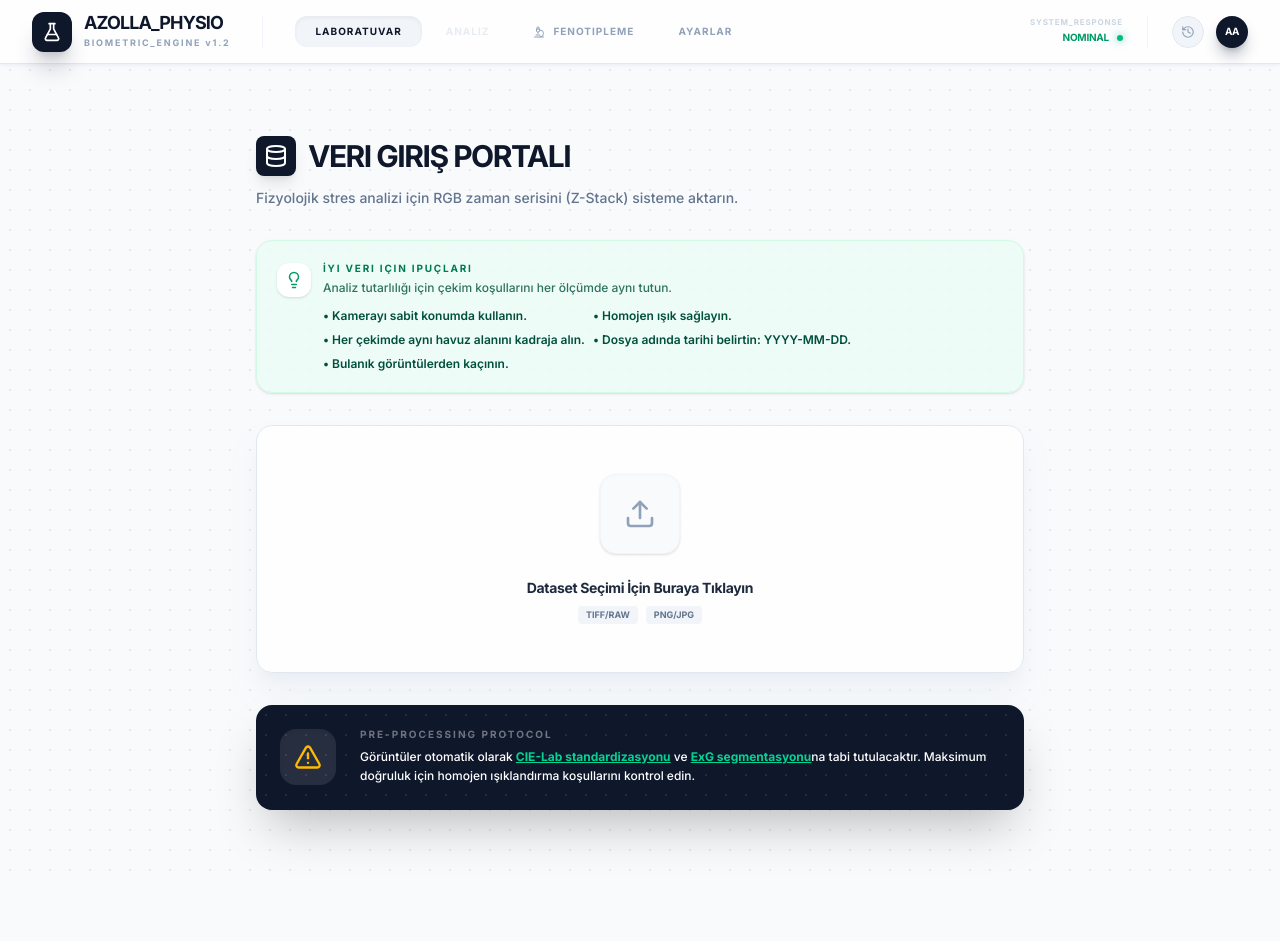
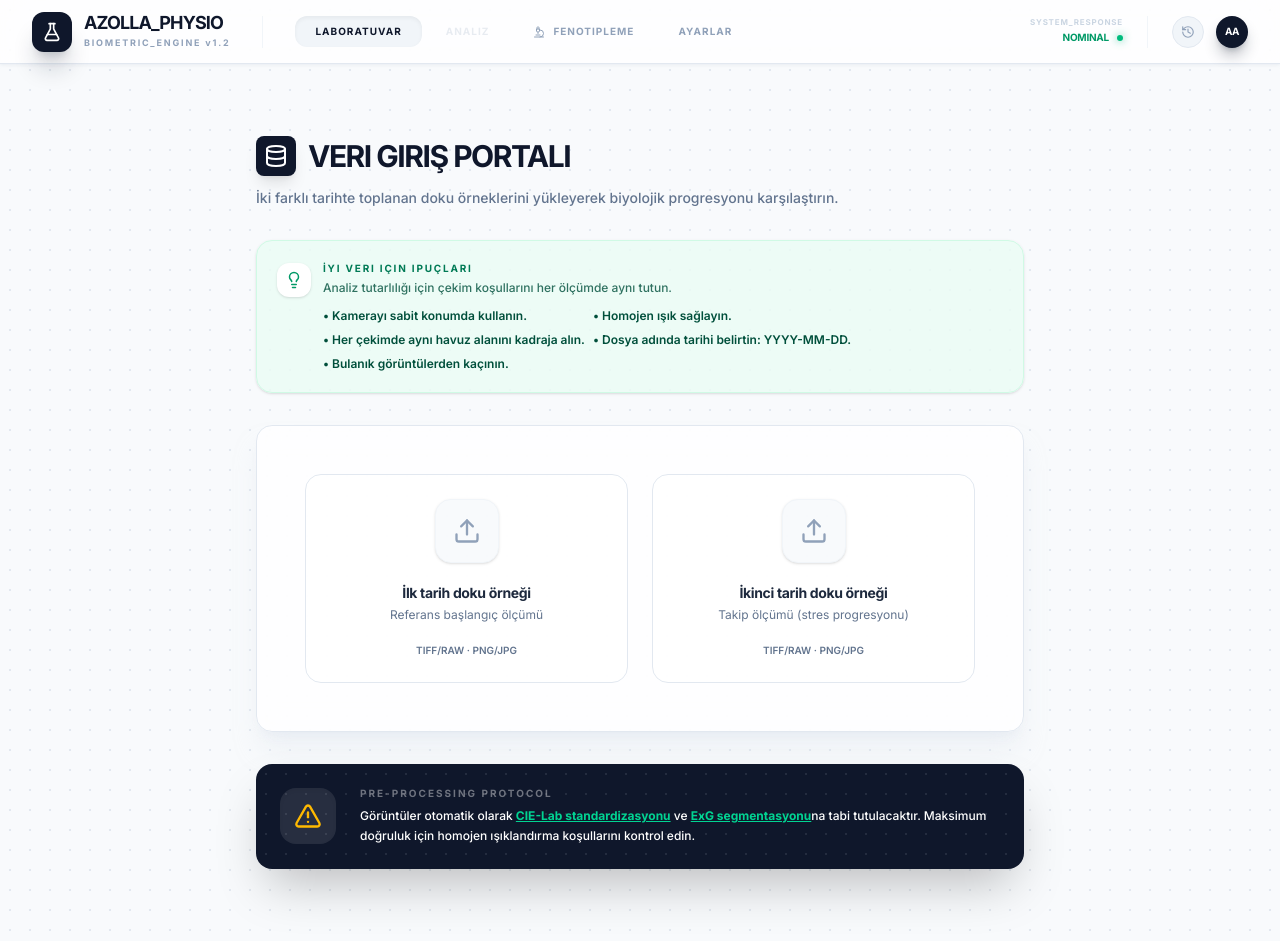
Before and after one commit to sisbas/AZOLLA_PHYSO, a React (Vite) app: page / in a window 1280 px wide. Before the commit the page ends 882 px from the top, so only its background shows below. Built offline with nearby package versions, Linux system fonts and the light colour scheme.

Commit message:
feat(upload): add dual-date tissue sample upload flow

```diff
--- a/src/components/UploadPanel.tsx
+++ b/src/components/UploadPanel.tsx
@@ -65,22 +65,28 @@ const timestampForFile = (file: File) => {
 };
 
 export default function UploadPanel({ onComplete }: UploadPanelProps) {
-  const [files, setFiles] = useState<File[]>([]);
+  const [firstDateFiles, setFirstDateFiles] = useState<File[]>([]);
+  const [secondDateFiles, setSecondDateFiles] = useState<File[]>([]);
   const [isUploading, setIsUploading] = useState(false);
   const [progress, setProgress] = useState(0);
   const [pipelineStage, setPipelineStage] = useState<string>('queued');
   const [currentFile, setCurrentFile] = useState<string>('');
   const [error, setError] = useState<{ message: string; remediation?: string } | null>(null);
 
-  const handleFileChange = (e: React.ChangeEvent<HTMLInputElement>) => {
-    if (e.target.files) {
-      setFiles(Array.from(e.target.files));
+  const handleFileChange = (target: 'first' | 'second') => (e: React.ChangeEvent<HTMLInputElement>) => {
+    if (!e.target.files) return;
+
+    const selectedFiles = Array.from(e.target.files);
+    if (target === 'first') {
+      setFirstDateFiles(selectedFiles);
+    } else {
+      setSecondDateFiles(selectedFiles);
+    }
     setError(null);
-    }
   };
 
   const uploadFiles = async () => {
-    if (files.length === 0) return;
+    if (firstDateFiles.length === 0 || secondDateFiles.length === 0) return;
     setIsUploading(true);
     setError(null);
 
@@ -92,9 +98,15 @@ export default function UploadPanel({ onComplete }: UploadPanelProps) {
     }
 
     const formData = new FormData();
-    files.forEach(f => {
-      formData.append('images', f);
-      formData.append('timestamps', timestampForFile(f));
+    const orderedFiles = [
+      ...firstDateFiles.map((file) => ({ file, group: 'first_date' })),
+      ...secondDateFiles.map((file) => ({ file, group: 'second_date' })),
+    ].sort((a, b) => timestampForFile(a.file).localeCompare(timestampForFile(b.file)));
+
+    orderedFiles.forEach(({ file, group }) => {
+      formData.append('images', file);
+      formData.append('timestamps', timestampForFile(file));
+      formData.append('groups', group);
     });
     formData.append('experiment_id', `EXP-${Date.now()}`);
 
@@ -195,7 +207,7 @@ export default function UploadPanel({ onComplete }: UploadPanelProps) {
             <h2 className="text-3xl font-black tracking-tighter text-slate-900 uppercase">Veri Giriş Portalı</h2>
           </div>
         </div>
-        <p className="text-sm text-slate-500 font-medium">Fizyolojik stres analizi için RGB zaman serisini (Z-Stack) sisteme aktarın.</p>
+        <p className="text-sm text-slate-500 font-medium">İki farklı tarihte toplanan doku örneklerini yükleyerek biyolojik progresyonu karşılaştırın.</p>
         <div className="absolute -top-10 -right-10 w-40 h-40 bg-primary/5 rounded-full blur-3xl pointer-events-none" />
       </div>
 
@@ -221,36 +233,38 @@ export default function UploadPanel({ onComplete }: UploadPanelProps) {
       </div>
 
       <div className={cn(
-        "bg-white/80 backdrop-blur-md border border-slate-200 rounded-2xl p-12 flex flex-col items-center justify-center gap-8 transition-all shadow-xl shadow-slate-200/50 group relative overflow-hidden",
-        files.length > 0 ? "ring-2 ring-slate-900 border-transparent" : "hover:border-primary/50"
+        "bg-white/80 backdrop-blur-md border border-slate-200 rounded-2xl p-8 md:p-12 transition-all shadow-xl shadow-slate-200/50 group relative overflow-hidden",
+        firstDateFiles.length > 0 || secondDateFiles.length > 0 ? "ring-2 ring-slate-900 border-transparent" : "hover:border-primary/50"
       )}>
         <div className="absolute inset-0 opacity-[0.03] scientific-grid pointer-events-none" />
+        <div className="grid gap-6 md:grid-cols-2">
+          {[
+            { key: 'first', label: 'İlk tarih doku örneği', sub: 'Referans başlangıç ölçümü', id: 'first-date-upload' },
+            { key: 'second', label: 'İkinci tarih doku örneği', sub: 'Takip ölçümü (stres progresyonu)', id: 'second-date-upload' },
+          ].map((slot) => (
+            <label key={slot.id} htmlFor={slot.id} className="cursor-pointer rounded-2xl border border-slate-200 bg-white p-6 flex flex-col items-center gap-5 hover:border-emerald-300 transition-colors">
               <input
                 type="file"
                 multiple
-          onChange={handleFileChange}
+                onChange={handleFileChange(slot.key as 'first' | 'second')}
                 className="hidden"
-          id="file-upload"
+                id={slot.id}
                 disabled={isUploading}
               />
-        <label
-          htmlFor="file-upload"
-          className="cursor-pointer flex flex-col items-center gap-6"
-        >
-          <div className="w-20 h-20 rounded-2xl bg-slate-50 border border-slate-100 flex items-center justify-center text-slate-400 group-hover:scale-110 group-hover:rotate-3 transition-all shadow-sm">
-            <Upload size={32} />
+              <div className="w-16 h-16 rounded-2xl bg-slate-50 border border-slate-100 flex items-center justify-center text-slate-400 shadow-sm">
+                <Upload size={28} />
               </div>
-          <div className="text-center space-y-2">
-            <span className="text-sm font-bold text-slate-800 tracking-tight block">Dataset Seçimi İçin Buraya Tıklayın</span>
-            <div className="flex gap-2 justify-center">
-              <span className="px-2 py-0.5 bg-slate-100 text-slate-500 rounded text-[9px] font-bold uppercase">TIFF/RAW</span>
-              <span className="px-2 py-0.5 bg-slate-100 text-slate-500 rounded text-[9px] font-bold uppercase">PNG/JPG</span>
+              <div className="text-center">
+                <p className="text-sm font-bold text-slate-800 tracking-tight">{slot.label}</p>
+                <p className="text-xs text-slate-500 mt-1">{slot.sub}</p>
+              </div>
+              <div className="text-[10px] font-semibold text-slate-500">TIFF/RAW · PNG/JPG</div>
+            </label>
+          ))}
         </div>
       </div>
-        </label>
-      </div>
 
-      {files.length > 0 && (
+      {(firstDateFiles.length > 0 || secondDateFiles.length > 0) && (
         <motion.div
           initial={{ opacity: 0, y: 20 }}
           animate={{ opacity: 1, y: 0 }}
@@ -259,7 +273,7 @@ export default function UploadPanel({ onComplete }: UploadPanelProps) {
           <div className="flex items-center justify-between pb-6 border-b border-slate-50">
             <div className="flex flex-col">
               <span className="text-[10px] font-bold text-slate-400 uppercase tracking-widest leading-none mb-1">Batch Meta</span>
-              <span className="font-black text-sm text-slate-900 uppercase tracking-tighter">{files.length} Kayıt Sırada</span>
+              <span className="font-black text-sm text-slate-900 uppercase tracking-tighter">{firstDateFiles.length + secondDateFiles.length} Kayıt Sırada</span>
             </div>
             {isUploading ? (
               <div className="flex items-center gap-3 px-4 py-2 bg-slate-900 text-white rounded-xl shadow-lg shadow-black/10 transition-all">
@@ -272,7 +286,7 @@ export default function UploadPanel({ onComplete }: UploadPanelProps) {
                 className="group relative bg-[#10b981] text-white px-8 py-3 rounded-xl text-[11px] font-bold uppercase tracking-widest hover:bg-emerald-600 transition-all shadow-xl shadow-emerald-200 overflow-hidden"
               >
                 <span className="relative z-10 flex items-center gap-3">
-                  Sekans Analizini Başlat <CheckCircle2 size={16} />
+                  Tarihsel Doku Karşılaştırmasını Başlat <CheckCircle2 size={16} />
                 </span>
                 <div className="absolute inset-0 bg-white/20 translate-y-full group-hover:translate-y-0 transition-transform" />
               </button>
@@ -280,7 +294,10 @@ export default function UploadPanel({ onComplete }: UploadPanelProps) {
           </div>
 
           <div className="space-y-2 max-h-56 overflow-y-auto pr-3 scrollbar-thin scrollbar-thumb-slate-200">
-            {files.map((file, i) => {
+            {[
+              ...firstDateFiles.map((file) => ({ file, group: 'İlk Tarih' })),
+              ...secondDateFiles.map((file) => ({ file, group: 'İkinci Tarih' })),
+            ].map(({ file, group }, i) => {
               const dateMetadata = fileDateMetadata(file);
 
               return (
@@ -290,6 +307,7 @@ export default function UploadPanel({ onComplete }: UploadPanelProps) {
                       <FileCode size={14} />
                     </div>
                     <div className="min-w-0 space-y-1">
+                      <span className="inline-flex items-center rounded-full bg-slate-900 px-2 py-0.5 text-[9px] font-black uppercase tracking-wider text-white">{group}</span>
                       <span className="block truncate text-xs font-bold text-slate-700 sm:max-w-[240px]">{file.name}</span>
                       {dateMetadata.detectedDate ? (
                         <span className="inline-flex items-center gap-1 rounded-full bg-emerald-50 px-2 py-0.5 text-[9px] font-black uppercase tracking-wider text-emerald-700">
```
Lines whose indentation alone changed are shown as unchanged.
